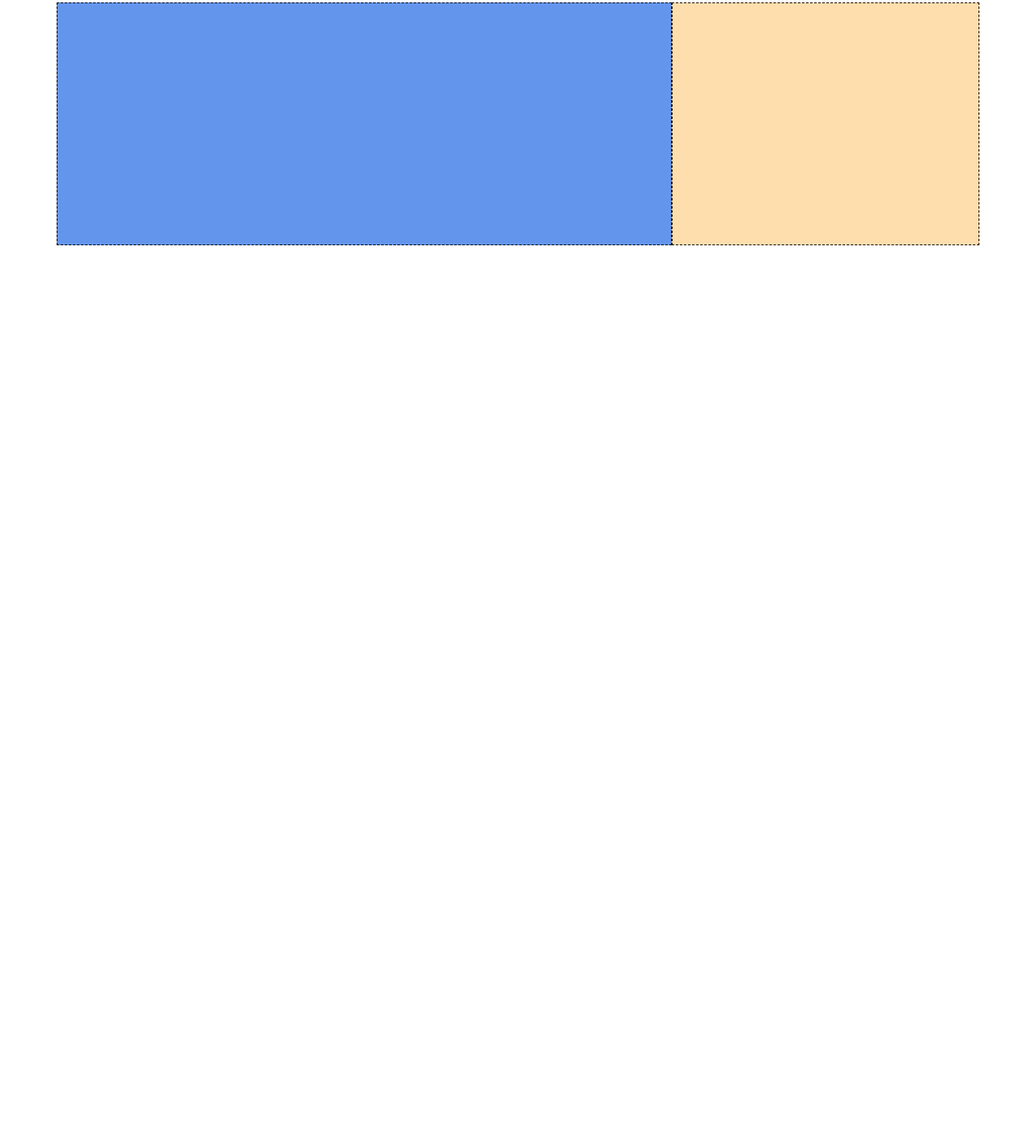
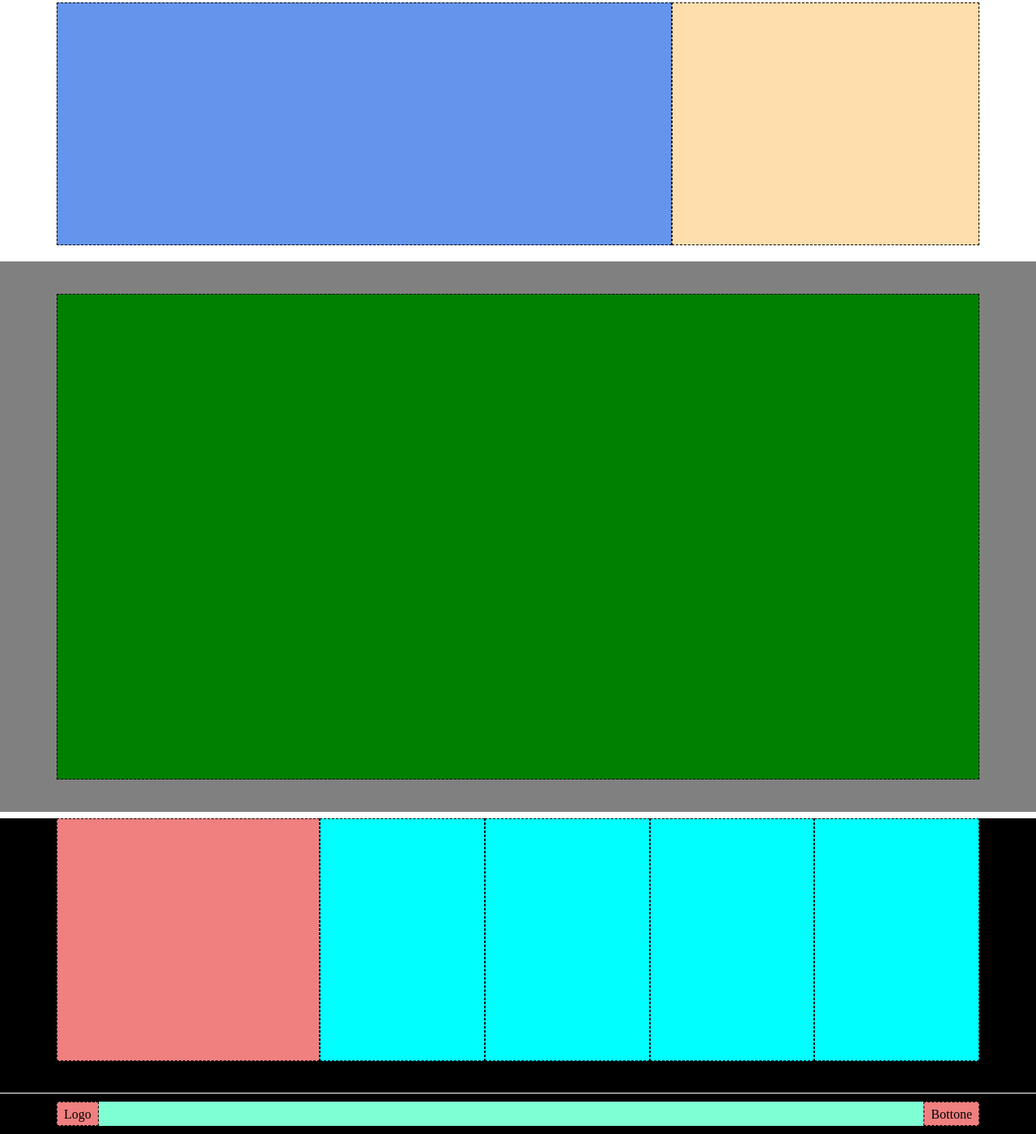
Before and after one commit to danieleangeletti/htmlcss-struttura-discord, a plain HTML site: page index.html in a window 1280 px wide. Shown: the part 1047-2448 px from the top of the page at 81% size. Before the commit the page ends 1370 px from the top, so only its background shows below. Drawn offline with Linux system fonts and the light colour scheme.

Commit message:
versione provvisoria

```diff
--- a/css/style.css
+++ b/css/style.css
@@ -30,7 +30,6 @@
 .big-container {
     max-width: 1600px;
     min-height: 300px;
-    background-color: blue;
     display: flex;
     justify-content: center;
     align-items: center;
@@ -46,13 +45,16 @@
     background-color: pink;
 }
 
+.blue {
+    background-color: blue;
+}
+
 /*
     MAIN
 */
 .big-container-2 {
     max-width: 1600px;
     min-height: 340px;
-    background-color: blue;
     display: flex;
     justify-content: center;
     align-items: center;
@@ -83,3 +85,69 @@
 #bigger {
     width: calc(380px * 2);
 }
+
+.very-big-container {
+    max-width: 1600px;
+    min-height: 680px;
+    display: flex;
+    justify-content: center;
+    align-items: center;
+}
+
+.block-3 {
+    width: calc(380px * 3);
+    height: 600px;
+    background-color: green;
+    border: 1px dashed black;
+}
+
+.black {
+    background-color: black;
+}
+
+.last-container {
+    width: calc(380px * 3);
+    height: 300px;
+    margin: 8px auto;
+    display: flex;
+}
+
+.big-container-2-without-flex {
+    max-width: 1600px;
+    min-height: 340px;
+    border-bottom: 1px solid white;
+}
+
+.block-x {
+    width: calc(100% / 5);
+    height: 300px;
+    border: 1px dashed black;
+}
+
+.first {
+    width: calc(100% / 5 * 2);
+    background-color: lightcoral;
+}
+
+.others {
+    width: calc(100% / 4);
+    background-color: aqua;
+}
+
+/*
+    FOOTER
+*/
+.logo-button-container {
+    width: calc(380px * 3);
+    height: 30px;
+    background-color: aquamarine;
+    display: flex;
+    justify-content: space-between;
+}
+
+.tasto {
+    line-height: 14px;
+    padding: 8px;
+    background-color: lightcoral;
+    border: 1px dashed black;
+}
--- a/index.html
+++ b/index.html
@@ -22,7 +22,7 @@
                 </div>
             </div>
 
-            <div class="big-container">
+            <div class="big-container blue">
                 <div class="block pink">
 
                 </div>
@@ -60,17 +60,46 @@
                 </div>
             </section>
 
-            <section>
+            <section class="very-big-container grey">
+                <div class="block-3">
 
+                </div>
             </section>
 
-            <section>
+            <section class="big-container-2-without-flex black">
+                <div class="last-container">
+                    <div class="block-x first">
 
+                    </div>
+                    <div class="block-x others">
+
+                    </div>
+                    <div class="block-x others">
+
+                    </div>
+                    <div class="block-x others">
+
+                    </div>
+                    <div class="block-x others">
+
+                    </div>
+                </div>
             </section>
         </main>
 
         <footer>
+            <div class="small-container black">
+                <div class="logo-button-container">
+                    <span class="tasto">
+                        Logo
+                    </span>
 
+                    <span class="tasto">
+                        Bottone
+                    </span>
+
+                </div>
+            </div>
         </footer>
     </body>
 </html>
```
